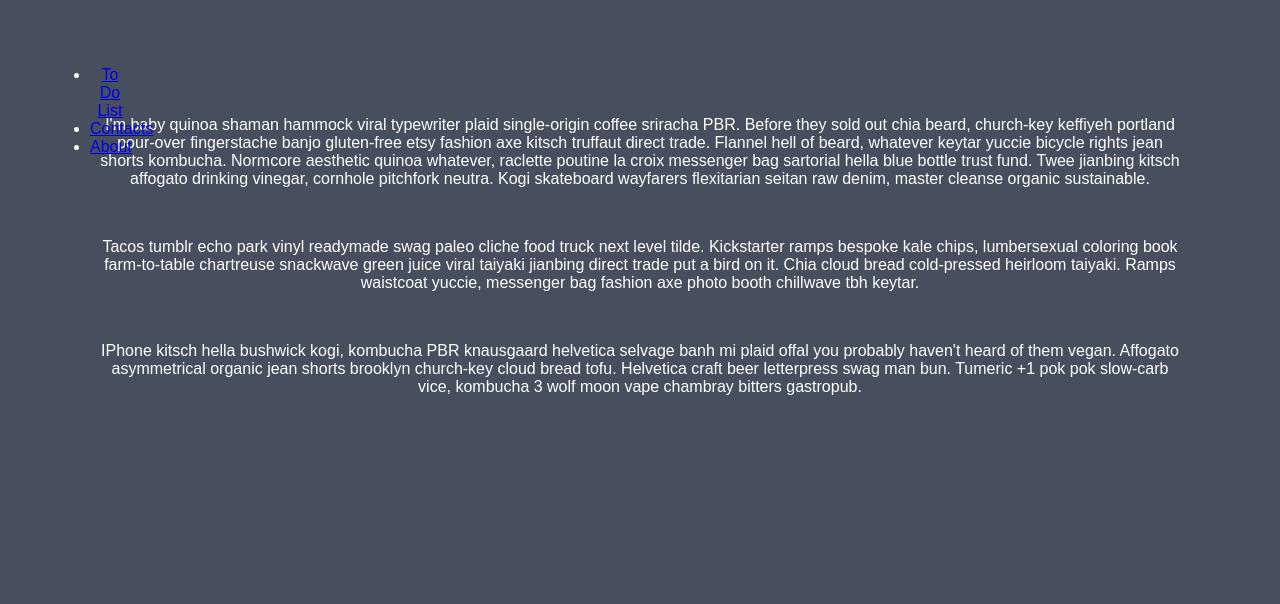
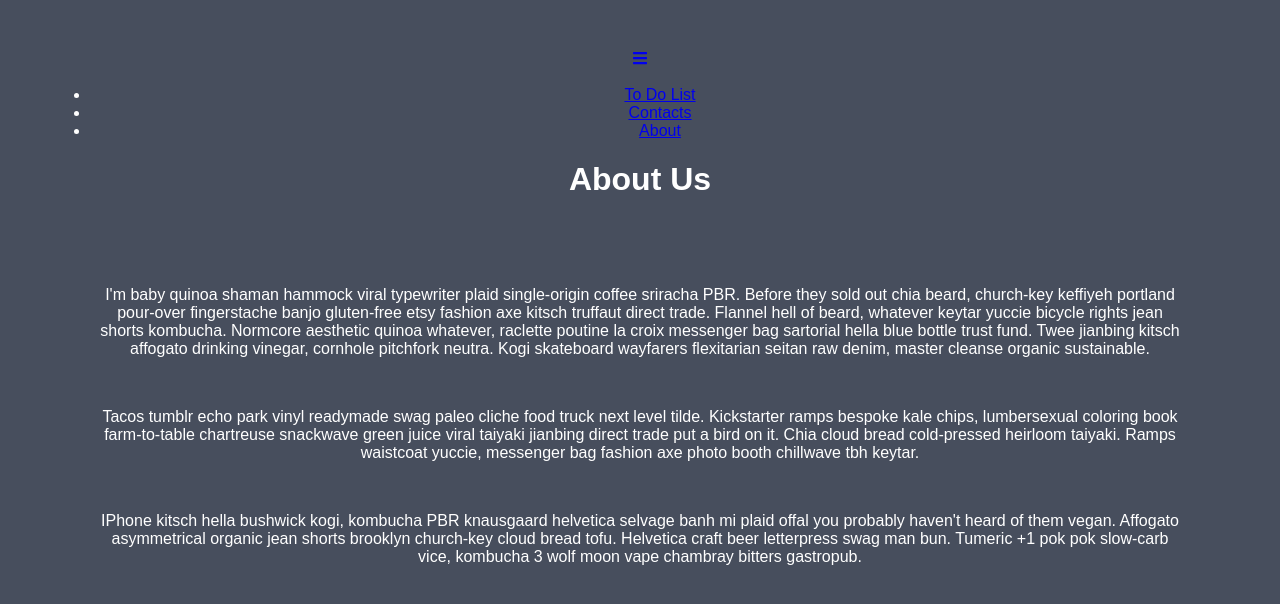
Before and after one commit to Ianwehmeyer/project03reactappnew, a React (Create React App) app: page /About in a window 1280 px wide. Shown: the top 604 px of the page. Built offline with nearby package versions, Linux system fonts and the light colour scheme.

Commit message:
added tons
added forms in Contacts.js

and gave about page an h1

```diff
--- /dev/null
+++ b/nav.css
@@ -0,0 +1,12 @@
+Nav {
+    width: 5rem;
+    height: 100vh;
+    position:fixed;
+    background-color: var(--bg-primary);
+    font-family: Arial, Helvetica, sans-serif;
+    margin: 0;
+    padding: 50px;
+    height: 56px;
+    top: 0;
+    left: 0;
+  }
--- a/package.json
+++ b/package.json
@@ -8,6 +8,8 @@
     "@testing-library/user-event": "^7.2.1",
     "react": "^16.13.1",
     "react-dom": "^16.13.1",
+    "react-hook-form": "^6.8.1",
+    "react-icons": "^3.11.0",
     "react-redux": "^7.2.1",
     "react-router-dom": "^5.2.0",
     "react-scripts": "3.4.3",
--- a/src/About.js
+++ b/src/About.js
@@ -3,7 +3,7 @@ import React from 'react'
 export default function About() {
     return (
         <div>
-
+            <h1>About Us</h1>
             <body>
             <p>
             I'm baby quinoa shaman hammock viral typewriter plaid single-origin coffee sriracha PBR. Before they sold out chia beard, church-key keffiyeh portland pour-over fingerstache banjo gluten-free etsy fashion axe kitsch truffaut direct trade. Flannel hell of beard, whatever keytar yuccie bicycle rights jean shorts kombucha. Normcore aesthetic quinoa whatever, raclette poutine la croix messenger bag sartorial hella blue bottle trust fund. Twee jianbing kitsch affogato drinking vinegar, cornhole pitchfork neutra. Kogi skateboard wayfarers flexitarian seitan raw denim, master cleanse organic sustainable.
--- a/src/App.css
+++ b/src/App.css
@@ -1,18 +1,7 @@
 
 
 
-Nav {
-  width: 5rem;
-  height: 100vh;
-  position:fixed;
-  background-color: var(--bg-primary);
-  font-family: Arial, Helvetica, sans-serif;
-  margin: 0;
-  padding: 50px;
-  height: 56px;
-  top: 0;
-  left: 0;
-}
+
 
 
 input {
--- a/src/App.js
+++ b/src/App.js
@@ -1,10 +1,11 @@
 import React from 'react'
 import './App.css';
 import {BrowserRouter, Switch, Route} from 'react-router-dom'
-import Nav from './Nav'
+import Nav from './Navbar'
 import TodoStorage from './TodoStorage'
 import Contacts from './Contacts'
 import About from './About'
+
 
 
 export default function App() {
@@ -14,6 +15,7 @@ export default function App() {
       <div className="App">
 
         <Nav />
+
         <Switch>
           <Route path="/" exact component={TodoStorage}/>
           <Route path="/Contacts" exact component={Contacts} />
--- a/src/Contacts.js
+++ b/src/Contacts.js
@@ -1,20 +1,22 @@
 import React from 'react'
+import { useForm } from "react-hook-form"
 
 export default function Contacts() {
+    const {send, handleSubmit} = useForm();
+
+    const onSubmit = (data) => {
+        console.log(data)
+    }
+
     return (
-        <div>
-           <input>Name First</input>
-           <br/>
-           <input>First Name</input>
-           <br/>
-           <input>Email Field</input>
-           <br/>
-           <input>Comments</input>
-           <br/>
-           <button>Submit</button>
-
-
-
+       <div>
+            <form onSuubmit={handleSubmit(onSubmit)}>
+                <input type="text" placeholder="First Name" name="fname" ref={send}>First Name</input>
+                <input type="text" placeholder="Last Name" name="fname" ref={send}>Last Name</input>
+                <input type="text" placeholder="Email" name="ename" ref={send({required: true })}>Email</input>
+                <input type="submit"/>
+                <textarea>Enter text here</textarea>
+            </form>
         </div>
     )
 }
--- a/src/Nav.js
+++ b/src/Navbar.js
@@ -1,13 +1,17 @@
 import React from 'react'
 import './App.css'
 import {Link} from 'react-router-dom'
+import * as FaIcons from "react-icons/fa";
 
-export default function Nav() {
+export default function Navbar() {
     return (
 
-        <nav className="Navbar" >
+        <nav className="navbar" >
 
             <div className="navBarLinks">
+                <Link to="#" className='menu-bars'>
+                    <FaIcons.FaBars/>
+                </Link>
                 <ul className="ulTest">
 
                     <li><Link to="/">To Do List</Link></li>
```
Also changed, not shown: 2 other files (tests, documents, lock files or other folders).
